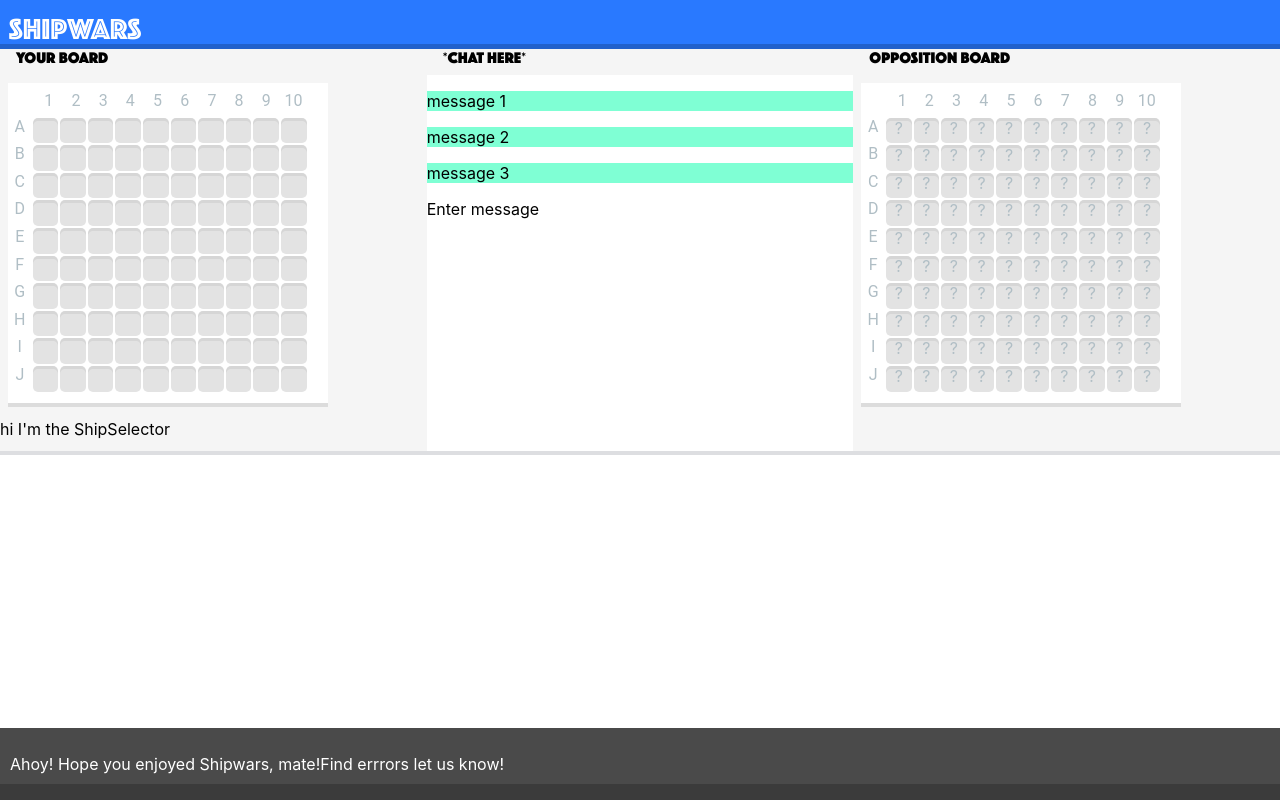
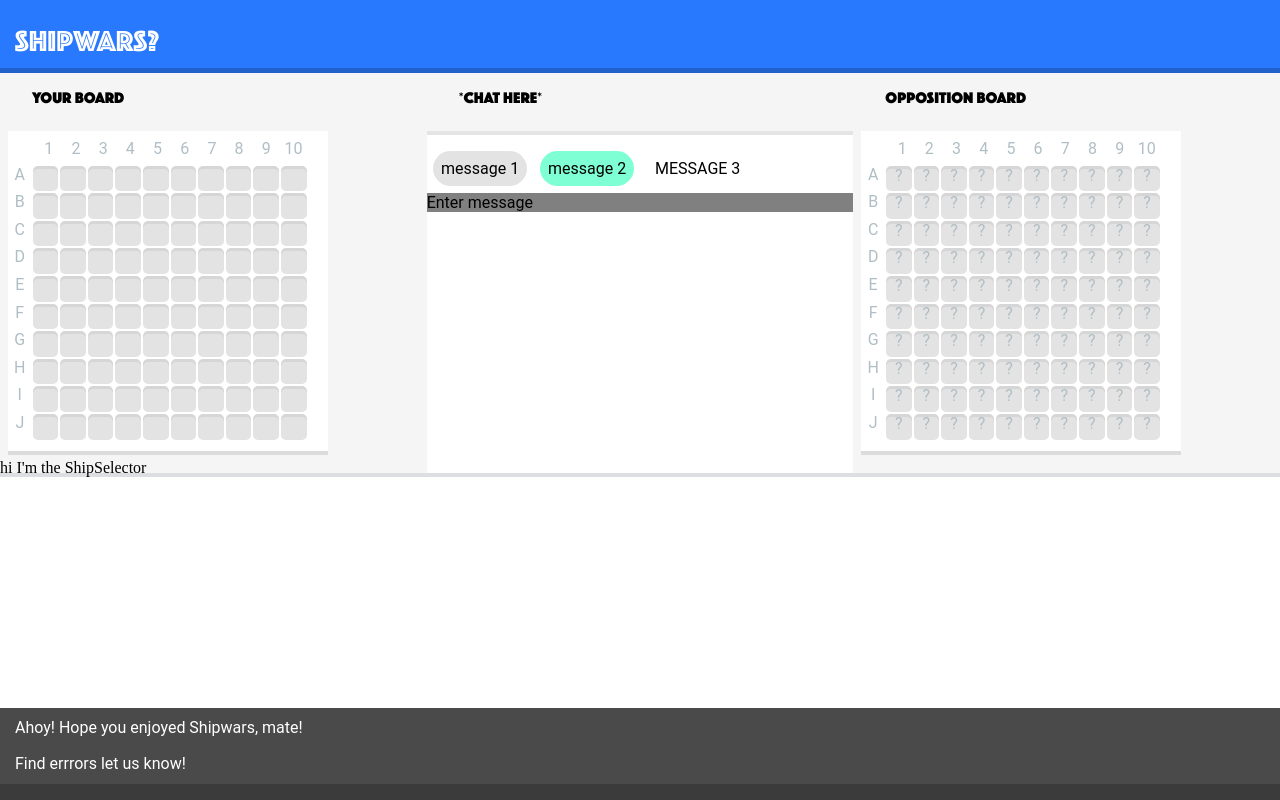
Before and after one commit to hilwat/shipwars, a React (Create React App) app: page / in a window 1280 px wide. Built offline with nearby package versions, Linux system fonts and the light colour scheme.

Commit message:
message formatting

```diff
--- a/src/App.css
+++ b/src/App.css
@@ -9,3 +9,17 @@
   font-family: 'PhosphateSolid';
   src: url(/src/Font/PhosphateSolid.ttf);
 }
+
+html, body, div, span, h1, h2, h3, h4, h5, h6, p, blockquote, pre,
+a, em, img, strong, sub, sup, b, i, dl, dt, dd, ol, ul, li,
+fieldset, form, label, legend,
+table, caption, tbody, tfoot, thead, tr, th, td,
+article, aside, canvas, details, figure, figcaption, footer, header, hgroup,
+menu, nav, output, section, time {
+    margin: 0;
+    padding: 0;
+    border: 0;
+    font-size: 100%;
+    font: inherit;
+    vertical-align: baseline;
+}
--- a/src/Gamepage/Chatboard.js
+++ b/src/Gamepage/Chatboard.js
@@ -3,8 +3,10 @@ import './Chatmessage.css';
 
 const Chatboard = () =>
 	<div className="containermsg">
-		<div className="headermsg">
-			<a>*Chat Here*</a>
+	<div className="headerbox">
+			<div className="headermsg-middle">
+				<a>*Chat Here*</a>
+			</div>
 		</div>
 		<div className="messageboard">
 			<p className="yourmsg"> message 1</p>
--- a/src/Gamepage/Chatmessage.css
+++ b/src/Gamepage/Chatmessage.css
@@ -2,29 +2,43 @@
 
 }
 
-.headermsg{
+.headerbox{
 	background-color: #F5F5F5;
+	top: 0px;
 	padding: 0.5em 1em 0.5em;
+	box-shadow: 0 4px 0 0 rgba(0,0,0,0.10);
+	margin-bottom: 14px;
+}
+
+.headermsg-middle{
 	font-family: 'PhosphateSolid';
+	text-transform: uppercase;
+	margin: 1em;
+
+}
+
+.messageboard p{
+	font-family: 'Roboto', sans-serif;
+	padding:0.5em;
+	border-radius: 30px;
+	margin:0.4em;
+	display: inline-block;
+
+}
+/* individualmessage formating */
+.yourmsg {
+	background-color:  #E3E3E3;
+}
+.oppmsg{
+	align-items: right;
+	background-color: aquamarine;
+}
+.system{
 	text-transform: uppercase;
 }
 
-/* individualmessage formating */
-.yourmsg {
-
+.entermsg{
+font-family: 'Roboto', sans-serif;
+margin-bottom: 0;
+background: grey;
 }
-.oppmsg{
-	display: flex;
-	text-justify: right;
-}
-.system{
-
-}
-
-.messageboard p {
-	background-color: aquamarine;
-}
-
-.entermsg{
-margin-bottom: 0;
-}
--- /dev/null
+++ b/src/Gamepage/Footer.css
@@ -0,0 +1,15 @@
+.board-footer{
+	background: #4A4A4A;
+	box-shadow: inset 0 -16px 0 0 rgba(0,0,0,0.20);
+	padding: 10px;
+	color: #ffffff;
+	bottom: 0;
+	left: 0;
+	position: fixed;
+	right: 0;
+	font-family: 'Roboto', sans-serif;
+}
+
+.notes-footer{
+	margin: 0px 5px 17px;
+}
--- a/src/Gamepage/Footer.js
+++ b/src/Gamepage/Footer.js
@@ -1,9 +1,10 @@
 import React from "react";
+import './Footer.css';
 
 const Footer = () => (
 	<div className="board-footer">
-		<p> Ahoy! Hope you enjoyed Shipwars, mate!</p>
-		<p> Find errrors let us know!</p>
+		<p className="notes-footer"> Ahoy! Hope you enjoyed Shipwars, mate!</p>
+		<p className="notes-footer"> Find errrors let us know!</p>
 	</div>
 )
 export default Footer;
--- a/src/Gamepage/Gamepage.css
+++ b/src/Gamepage/Gamepage.css
@@ -8,26 +8,24 @@
   src: url(../Font/PhosphateSolid.ttf);
 }
 
-nav {
+.headermsg-sides{
+	padding: 0.5em 1em 0.5em;
+	font-family: 'PhosphateSolid';
+	text-transform: uppercase;
+	margin: 1em;
+}
+
+.game-board-nav {
 	font-family: 'PhosphateInline';
 	font-size: 30px;
 	color: #ffffff;
 	background: #2979FF;
 	box-shadow: inset 0 -5px 0 0 rgba(0,0,0,0.20);
-	padding: 0.6em 0.3em 0.1em;
+	padding: 1em 0.5em 0.5em;
 }
 
-.board-footer{
-	background: #4A4A4A;
-	box-shadow: inset 0 -16px 0 0 rgba(0,0,0,0.20);
-	padding: 10px;
-	color: #ffffff;
-	bottom: 0;
-	display: flex;
-	left: 0;
-	position: fixed;
-	right: 0;
-}
+
+
 .board-with-panel{
 	display: flex;
 	bottom: 0;
--- a/src/Gamepage/Gamepage.js
+++ b/src/Gamepage/Gamepage.js
@@ -13,7 +13,7 @@ import Chatboard from "./Chatboard.js"
 const Gamepage = () => (
 
 	<div>
-		<nav> SHIPWARS </nav>
+		<nav className="game-board-nav"><a>SHIPWARS</a><a>?</a></nav>
 		<div className="board-with-panel">
 			<div className="left-panel">
 				<YourHeader></YourHeader>
--- a/src/Gamepage/GridSquare.css
+++ b/src/Gamepage/GridSquare.css
@@ -4,6 +4,7 @@
 	width: 1.6rem;
 	border-radius: 5px;
 	color: #B0BEC5;
+	font-family: 'Roboto', sans-serif;
 }
 .board-normal{
 	margin: 1px;
@@ -11,12 +12,10 @@
 
 .board-head-top{
 	margin: 8px 0.8px 0px 0.8px;
-	font-family: 'Roboto', sans-serif;
 }
 
 .board-head-left{
 	margin: 0px;
-	font-family: 'Roboto', sans-serif;
 }
 
 .board-unselected {
--- a/src/Gamepage/OppHeader.js
+++ b/src/Gamepage/OppHeader.js
@@ -1,7 +1,7 @@
 import React from "react";
 
 const OppHeader = () =>
-	<div className="headermsg">
+	<div className="headermsg-sides">
 		<a> Opposition board</a>
 	</div>
 export default OppHeader;
--- a/src/Gamepage/YourHeader.js
+++ b/src/Gamepage/YourHeader.js
@@ -1,7 +1,7 @@
 import React from "react";
 
 const YourHeader = () =>
-	<div className="headermsg">
+	<div className="headermsg-sides">
 		<a> Your board</a>
 	</div>
 export default YourHeader;
```
Also changed, not shown: 1 other file (tests, documents, lock files or other folders).
